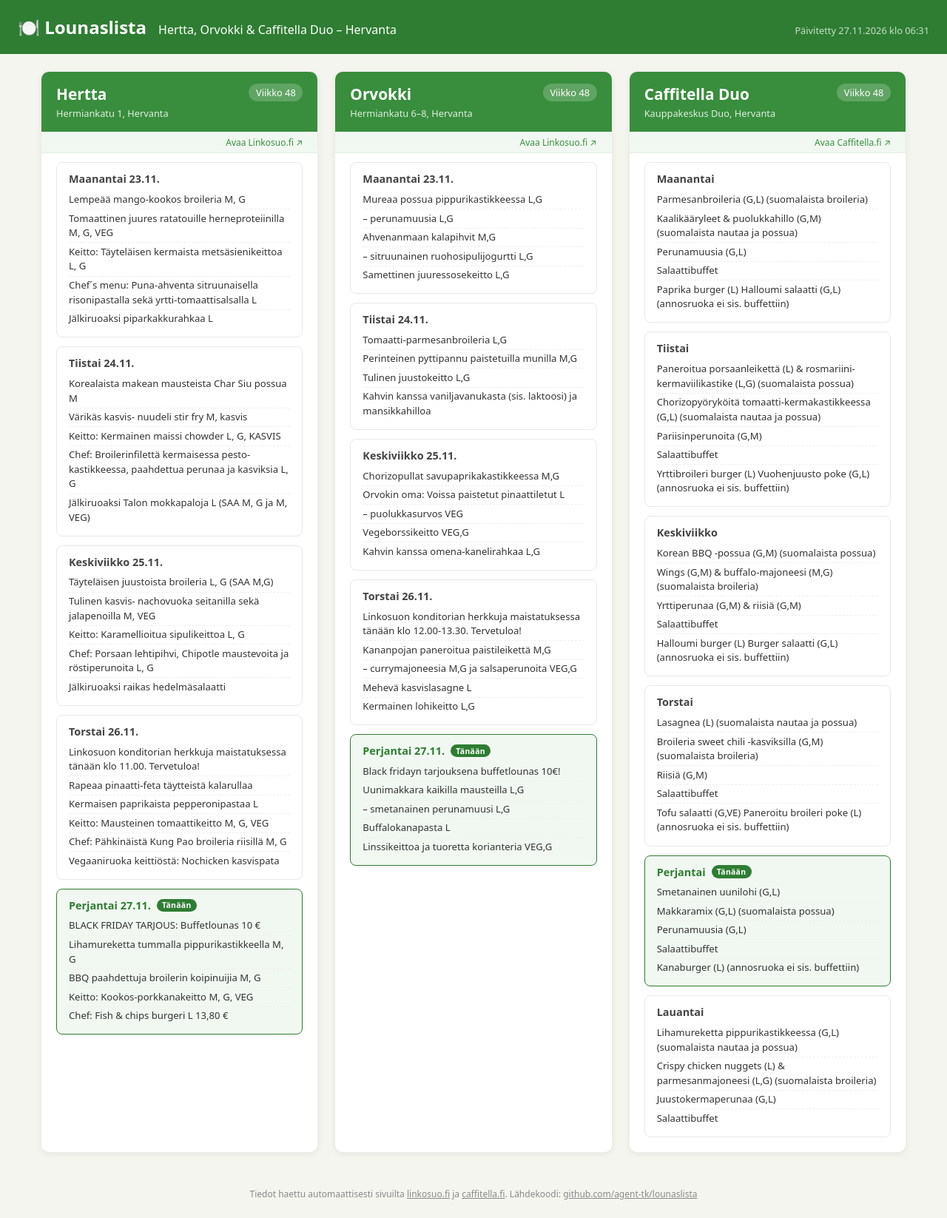
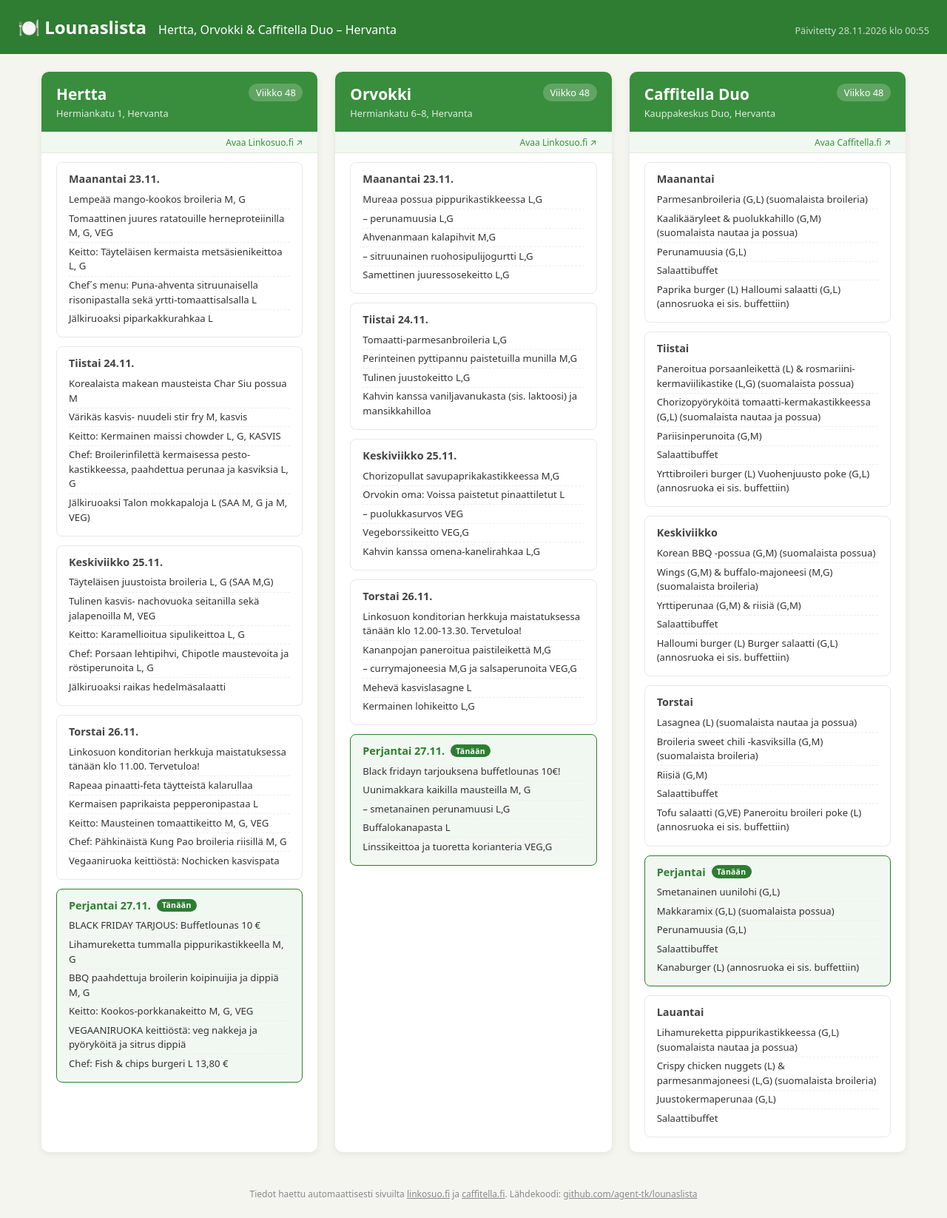
Before and after one commit to agent-tk/lounaslista, a plain HTML site: page index.html in a window 1280 px wide. Shown: the whole page at 74% size. Drawn offline with Linux system fonts and the light colour scheme.

Commit message:
chore: update lunch menu [skip ci]

```diff
--- a/index.html
+++ b/index.html
@@ -154,11 +154,11 @@
         footer a { color: #888; }
     </style>
 </head>
-<body data-generated="2026-11-27T06:31:22+02:00">
+<body data-generated="2026-11-28T00:55:50+02:00">
     <header>
         <h1>🍽️ Lounaslista</h1>
         <span>Hertta, Orvokki &amp; Caffitella Duo – Hervanta</span>
-        <span class="updated">Päivitetty 27.11.2026 klo 06:31</span>
+        <span class="updated">Päivitetty 28.11.2026 klo 00:55</span>
     </header>
     <div class="stale-alert" id="stale-alert" role="alert" hidden></div>
     <main>
@@ -217,8 +217,9 @@
             <h3 class="day__name">Perjantai 27.11.</h3>
             <div class="day__items"><p>BLACK FRIDAY TARJOUS: Buffetlounas 10 €</p>
 <p>Lihamureketta tummalla pippurikastikkeella M, G</p>
-<p>BBQ paahdettuja broilerin koipinuijia M, G</p>
+<p>BBQ paahdettuja broilerin koipinuijia ja dippiä M, G</p>
 <p>Keitto: Kookos-porkkanakeitto M, G, VEG</p>
+<p>VEGAANIRUOKA keittiöstä: veg nakkeja ja pyöryköitä ja sitrus dippiä</p>
 <p>Chef: Fish & chips burgeri L 13,80 €</p></div>
         </div>
         </div>
@@ -275,7 +276,7 @@
         <div class="day" data-day="Perjantai 27.11.">
             <h3 class="day__name">Perjantai 27.11.</h3>
             <div class="day__items"><p>Black fridayn tarjouksena buffetlounas 10€!</p>
-<p>Uunimakkara kaikilla mausteilla L,G</p>
+<p>Uunimakkara kaikilla mausteilla M, G</p>
 <p>– smetanainen perunamuusi L,G</p>
 <p>Buffalokanapasta L</p>
 <p>Linssikeittoa ja tuoretta korianteria VEG,G</p></div>
```
